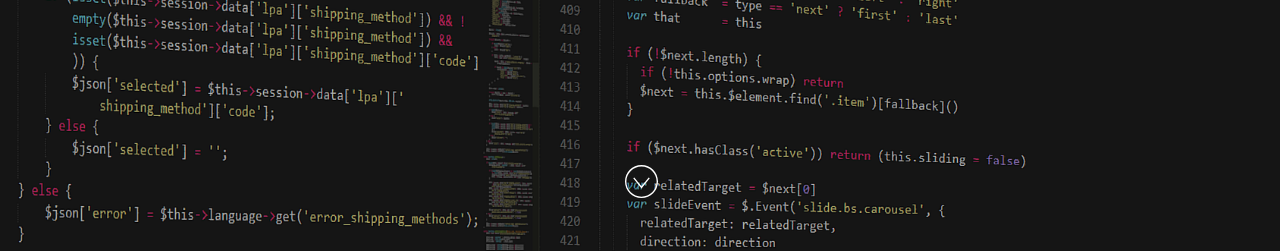
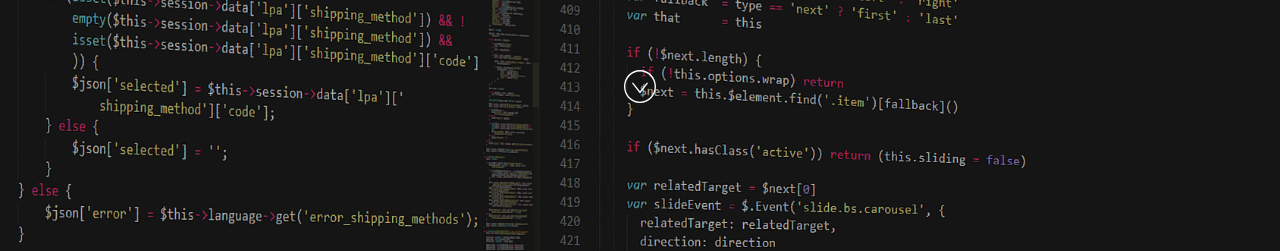
Before and after one commit to Lei-Tin/PortfolioWebsite, a React (Vite) app: page / in a window 1280 px wide. Shown: the part 512-763 px from the top of the page. Built offline with nearby package versions, Linux system fonts and the light colour scheme.

Commit message:
[*] Fixed some margin errors and made more things centered

```diff
--- a/src/Components/Header.jsx
+++ b/src/Components/Header.jsx
@@ -19,6 +19,7 @@ const Header = () => {
         top: 0,
         width: "100vw",
         zIndex: 10,
+        margin: "auto",
       }}
     >
       <a href="#home">Home</a>
--- a/src/Components/Home.jsx
+++ b/src/Components/Home.jsx
@@ -32,13 +32,13 @@ const Home = ({ name, title }) => {
         <h1>{name}</h1>
         <h2>{title}</h2>
       </div>
-      <div style={{ position: "absolute", bottom: "8rem", left: "48.85%" }}>
+      <div className="button" style={{ height: "3rem", width: "3rem" }}>
         <a href="#about">
           <input
             type="image"
             src={arrowSvg}
+            alt="Arrow Down Picture"
             style={{ height: "3rem", width: "3rem" }}
-            alt="Arrow Down Picture"
           />
         </a>
       </div>
--- a/src/styles.css
+++ b/src/styles.css
@@ -21,6 +21,11 @@ body {
 .name {
   margin: auto;
   margin-top: 30vh;
+}
+
+.button {
+  margin: auto;
+  margin-top: 20vh;
 }
 
 div#main {
```
